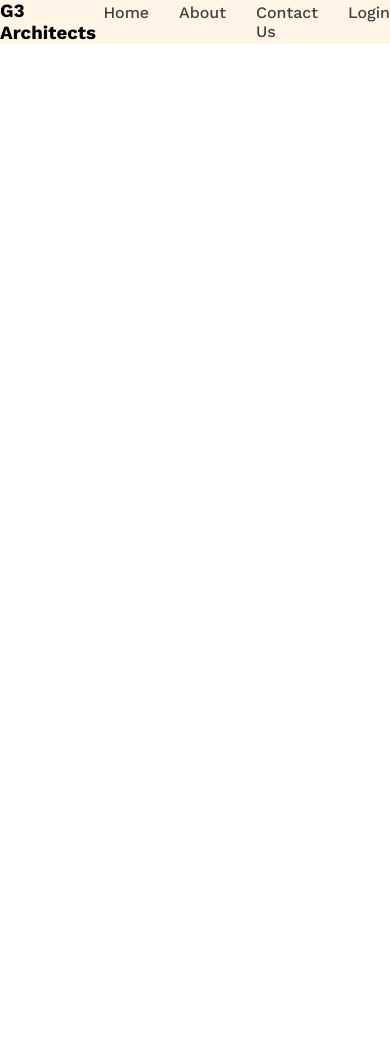
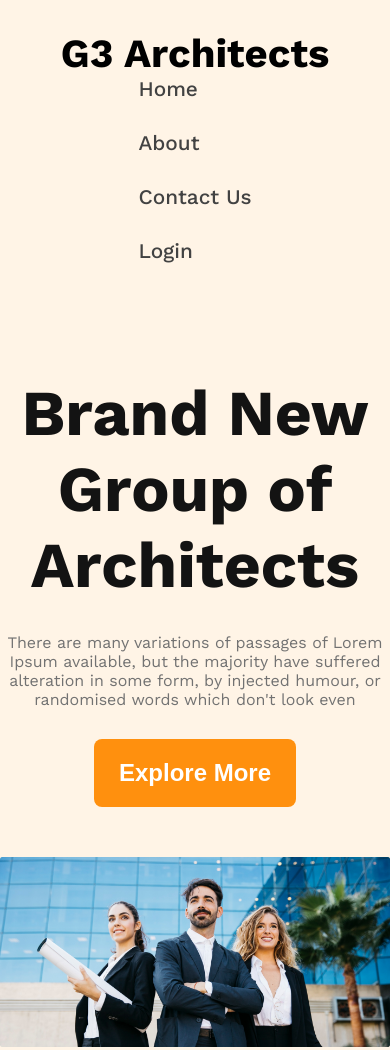
Before and after one commit to Noman125/g3-architect, a plain HTML site: page index.html in a window 390 px wide. Before the commit the page ends 844 px from the top, so only its background shows below. Drawn offline with nearby package versions, Linux system fonts and the light colour scheme.

Commit message:
Added Responsive Banner for mobile Devices

```diff
--- a/css/style.css
+++ b/css/style.css
@@ -18,7 +18,7 @@
 }
 
 /* Dark01 */
-.dark-1 {
+.heading-text {
   color: #131313;
 }
 
@@ -37,14 +37,28 @@
   background-color: rgba(255, 144, 14, 0.1);
 }
 
+.btn-primary{
+  background-color: #FF900E;
+  color: white;
+  padding: 20px 25px;
+  font-size: 1.5rem;
+  font-weight: 600;
+  border-radius: 8px;
+  border: none;
+}
 
 /* Header Styles */
 
 
 /* Navbar Related Styles */
+.brand{
+  font-weight: 700;
+  font-size: 2.5rem;
+}
 .navbar {
   align-items: center;
   justify-content: space-between;
+  padding-top: 30px;
 }
 
 .nav-links {
@@ -58,9 +72,40 @@
 .item-link {
   text-decoration: none;
   font-weight: 500;
+  font-size: 1.3rem;
 }
 
 .navbar, .banner{
   max-width: 1440px;
   margin: 0 auto;
 }
+/* Banner Styles */
+.banner{
+  align-items: center;
+
+}
+.banner-title{
+  font-size: 4rem;
+  font-weight: 700;
+  margin-bottom: 30px;
+}
+.banner-description{
+  margin-bottom: 30px;
+}
+.banner-content{
+  max-width: 850px;
+  margin: 0 auto;
+  text-align: center;
+  margin-bottom: 50px;
+  margin-top: 7rem;
+}
+.banner-image{
+  width: 100%;
+}
+
+/* Responsive Media Query */
+@media screen and (max-width: 576px) {
+  .navbar, .nav-links{
+    flex-direction: column;
+  }
+}
--- a/index.html
+++ b/index.html
@@ -9,7 +9,7 @@
 <body class="work-sans-font">
   <header class="bg-light">
     <nav class="navbar display-flex">
-      <h3 class="nav-brand">G3 Architects</h3>
+      <h3 class="brand">G3 Architects</h3>
       <ul class="nav-links display-flex">
         <li class="nav-item"><a href="#" class="item-link text-gray">Home</a></li>
         <li class="nav-item"><a href="#" class="item-link text-gray">About</a></li>
@@ -18,7 +18,12 @@
       </ul>
     </nav>
     <div class="banner">
-
+      <div class="banner-content">
+        <h1 class="banner-title heading-text">Brand New <br>Group of Architects</h1>
+      <p class="banner-description text-light-gray">There are many variations of passages of Lorem Ipsum available, but the majority have suffered alteration in some form, by injected humour, or randomised words which don't look even</p>
+      <button class="btn-primary">Explore More</button>
+      </div>
+      <img class="banner-image" src="../g3-architect/images/banner.png" alt="Banner_Image">
     </div>
   </header>
   <main>
```
